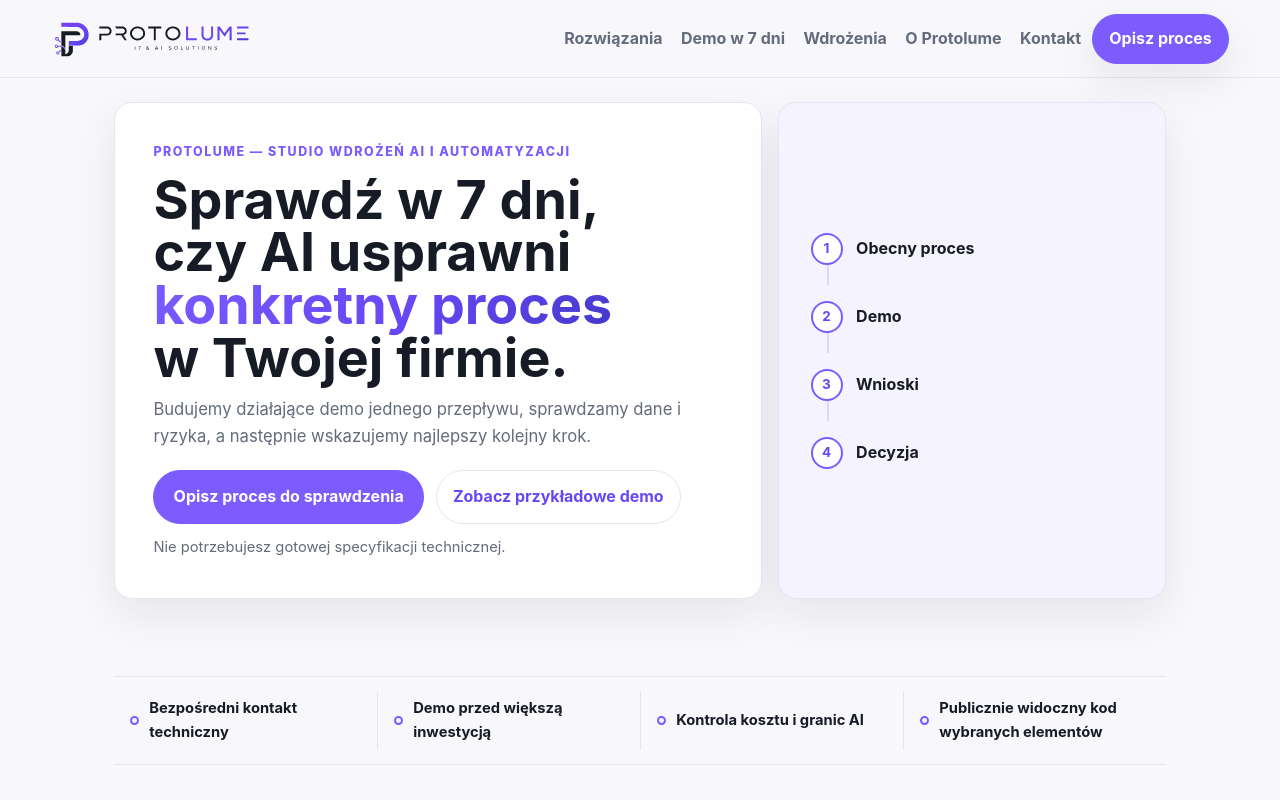
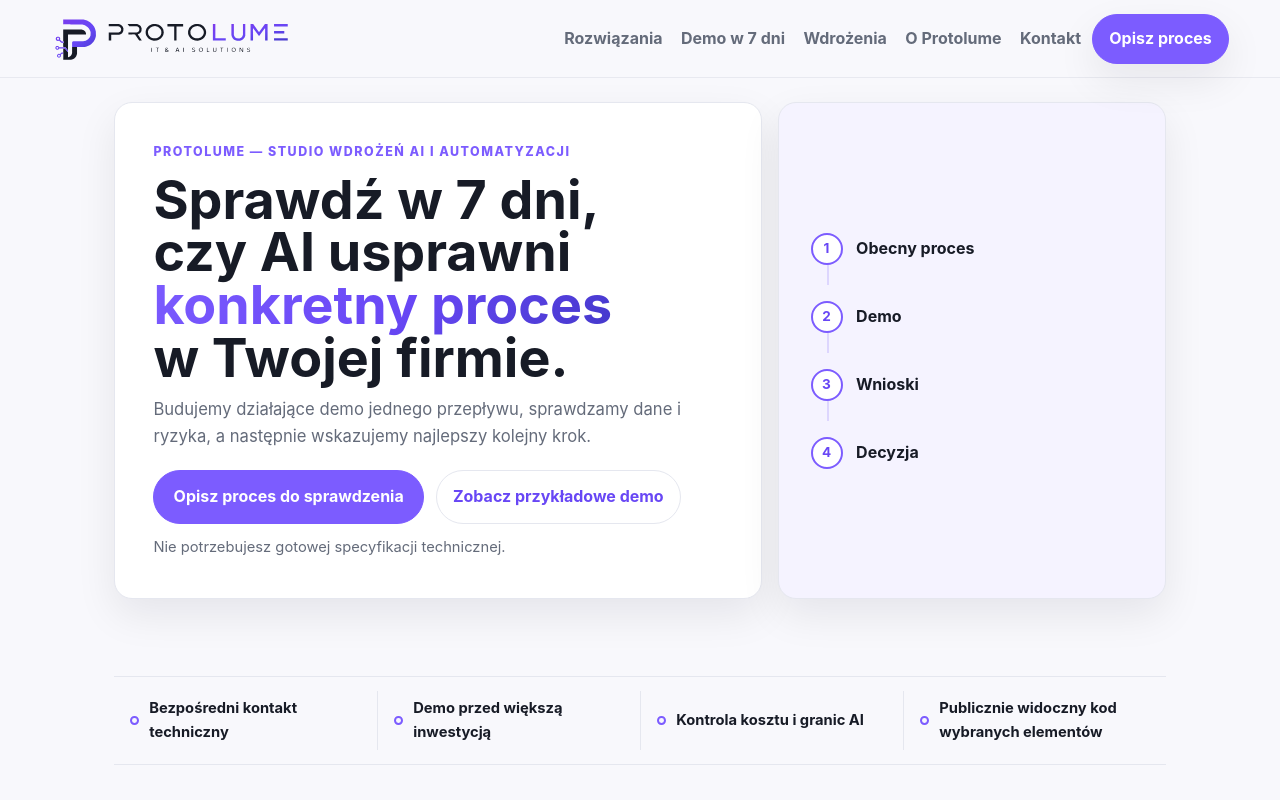
Before and after one commit to piotrbarabasz/ai-software-studio, an Angular app in the folder frontend/: page / in a window 1280 px wide. Shown: the top 800 px of the page. Built offline with nearby package versions, Linux system fonts and the light colour scheme.

Commit message:
zwiększenie czytelności logo

```diff
--- a/frontend/src/app/features/shell/site-shell.component.scss
+++ b/frontend/src/app/features/shell/site-shell.component.scss
@@ -35,6 +35,7 @@
 }
 
 .brand {
+  --logo-height: 3rem;
   display: inline-flex;
   align-items: center;
   gap: 0.65rem;
@@ -196,6 +197,10 @@
 }
 
 @media (max-width: 920px) {
+  .brand {
+    --logo-height: 2.75rem;
+  }
+
   .site-header {
     align-items: flex-start;
     flex-wrap: wrap;
@@ -244,6 +249,7 @@
 
 @media (max-width: 560px) {
   .brand {
+    --logo-height: 2.5rem;
     font-size: 0.98rem;
   }
 
--- a/frontend/src/app/shared/brand/protolume-logo/protolume-logo.component.scss
+++ b/frontend/src/app/shared/brand/protolume-logo/protolume-logo.component.scss
@@ -19,7 +19,7 @@
   display: block;
   width: auto;
   max-width: 100%;
-  height: 2.5rem;
+  height: var(--logo-height, 2.5rem);
 }
 
 .logo-image {
@@ -29,6 +29,7 @@
 
 :host([variant='symbol']) .logo-image {
   aspect-ratio: 385 / 375;
+  height: 2.5rem;
 }
 
 .logo-fallback {
```
Also changed, not shown: 1 other file (tests, documents, lock files or other folders).
